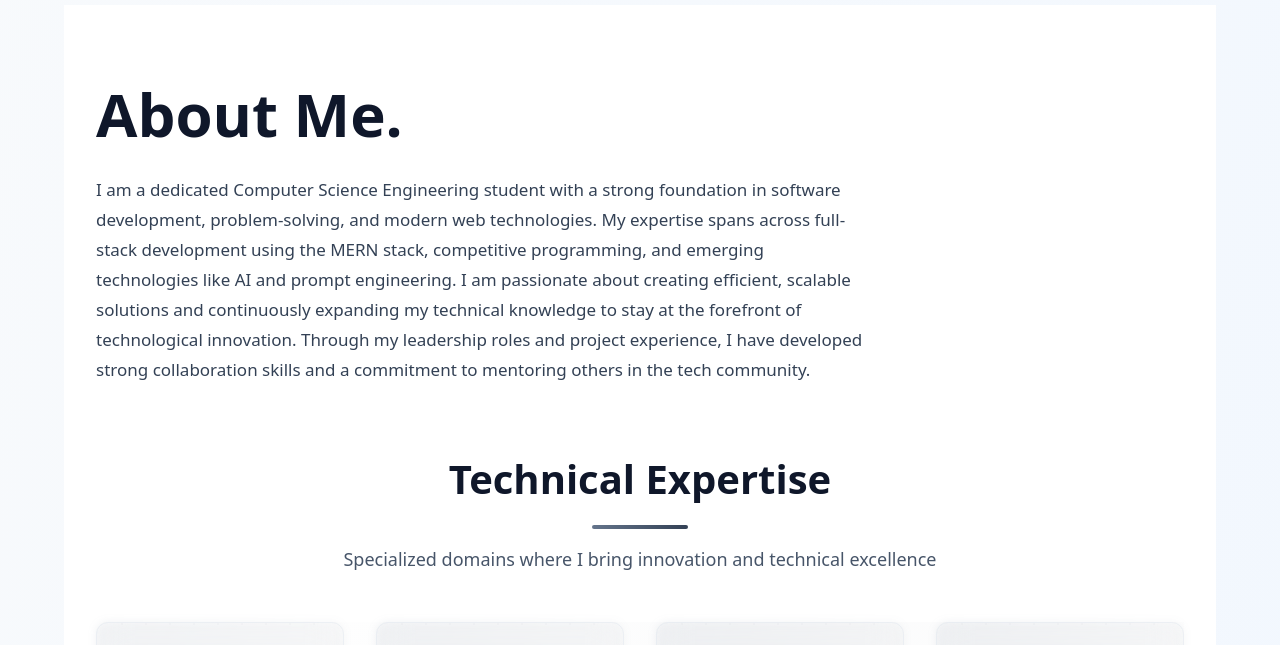
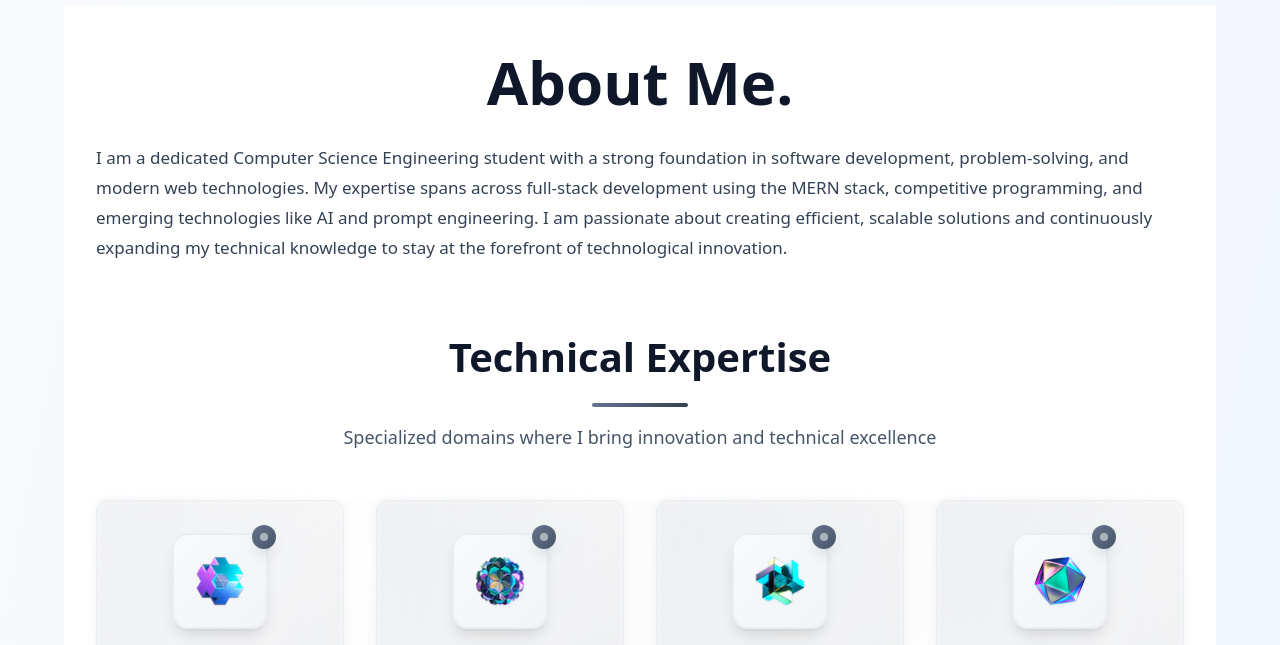
Before and after one commit to SupratimRK/My_Portfolio, a React (Vite) app: page / in a window 1280 px wide. Shown: the part 923-1568 px from the top of the page. Built offline with nearby package versions, Linux system fonts and the light colour scheme; no server answers.

Commit message:
About section modified and DM link added

```diff
--- a/src/components/About.jsx
+++ b/src/components/About.jsx
@@ -8,15 +8,14 @@ import ServiceCard from "./ServiceCard";
 
 function About() {
     return (
-        <div className="px-4 sm:px-6 lg:px-8 bg-white py-16">
-            <motion.div variants={textVariant(0.1)}>
-
-                <h2 className={`${styles.sectionHeadText} text-navy-900`}>About Me.</h2>
-            </motion.div>
+    <div className="px-4 sm:px-6 lg:px-8 bg-white py-8">
+        <motion.div variants={textVariant(0.1)} className="text-center">
+            <h2 className={`${styles.sectionHeadText} text-navy-900`}>About Me.</h2>
+        </motion.div>
 
             <motion.p
                 variants={fadeIn("", "", 0.1, 1)}
-                className="mt-4 text-navy-700 text-[17px] max-w-3xl leading-[30px]"
+                className="mt-4 text-navy-700 text-[17px] max-w-10xl leading-[30px]"
             >
                 {about_page_text}
             </motion.p>
--- a/src/components/Contact.jsx
+++ b/src/components/Contact.jsx
@@ -60,7 +60,6 @@ const Contact = () => {
 
     return (
         <div className="relative px-4 sm:px-6 lg:px-8 py-16 overflow-hidden bg-white">
-
             <div className="absolute top-0 left-0 w-72 h-72 bg-navy-200/30 rounded-full mix-blend-multiply filter blur-xl opacity-40 animate-blob"></div>
             <div className="absolute top-0 right-0 w-72 h-72 bg-blue-200/30 rounded-full mix-blend-multiply filter blur-xl opacity-40 animate-blob animation-delay-2000"></div>
             <div className="absolute -bottom-8 left-20 w-72 h-72 bg-slate-200/30 rounded-full mix-blend-multiply filter blur-xl opacity-40 animate-blob animation-delay-4000"></div>
@@ -71,7 +70,6 @@ const Contact = () => {
             </motion.div>
 
             <div className="grid grid-cols-1 lg:grid-cols-2 gap-12 mt-12 relative z-10 max-w-6xl mx-auto">
-
                 <motion.div
                     variants={fadeIn("right", "", 0.2, 1)}
                     className="flex flex-col space-y-6"
@@ -81,7 +79,6 @@ const Contact = () => {
                         I'm currently available for freelance work or full-time positions.
                         Drop me a line if you'd like to work together!
                     </p>
-
                     <div className="flex flex-col space-y-4">
                         <div className="flex items-center space-x-4">
                             <div className="w-12 h-12 rounded-full bg-navy-100 flex items-center justify-center border border-navy-300">
@@ -94,7 +91,6 @@ const Contact = () => {
                                 <p className="text-navy-600">{Email}</p>
                             </div>
                         </div>
-
                         <div className="flex items-center space-x-4">
                             <div className="w-12 h-12 rounded-full bg-navy-100 flex items-center justify-center border border-navy-300">
                                 <svg xmlns="http://www.w3.org/2000/svg" className="h-6 w-6 text-navy-600" fill="none" viewBox="0 0 24 24" stroke="currentColor">
@@ -105,6 +101,18 @@ const Contact = () => {
                             <div>
                                 <h4 className="text-navy-900 font-medium">Location</h4>
                                 <p className="text-navy-600">Kolkata, West Bengal, India</p>
+                            </div>
+                        </div>
+                        <div className="flex items-center space-x-4">
+                            <div className="w-12 h-12 rounded-full bg-navy-100 flex items-center justify-center border border-navy-300">
+                                {/* WhatsApp SVG Logo */}
+                                <svg xmlns="http://www.w3.org/2000/svg" viewBox="0 0 32 32" className="h-6 w-6 text-navy-600">
+                                    <path fill="currentColor" d="M16 3C9.373 3 4 8.373 4 15c0 2.637.86 5.08 2.34 7.09L4 29l7.18-2.29A12.93 12.93 0 0 0 16 27c6.627 0 12-5.373 12-12S22.627 3 16 3zm0 22.917c-2.13 0-4.21-.62-5.97-1.8l-.43-.27-4.27 1.36 1.4-4.16-.28-.44A9.93 9.93 0 0 1 6 15c0-5.514 4.486-10 10-10s10 4.486 10 10-4.486 10-10 10zm5.29-7.6c-.29-.15-1.71-.84-1.97-.94-.26-.1-.45-.15-.64.15-.19.29-.74.94-.91 1.13-.17.19-.34.21-.63.07-.29-.15-1.22-.45-2.33-1.43-.86-.77-1.44-1.72-1.61-2.01-.17-.29-.02-.45.13-.6.13-.13.29-.34.43-.51.14-.17.19-.29.29-.48.1-.19.05-.36-.02-.51-.07-.15-.64-1.54-.88-2.11-.23-.56-.47-.48-.64-.49-.16-.01-.36-.01-.56-.01-.19 0-.5.07-.76.36-.26.29-1 1-.99 2.43.01 1.43 1.03 2.81 1.18 3.01.15.19 2.03 3.1 4.93 4.22.69.3 1.23.48 1.65.61.69.22 1.32.19 1.81.12.55-.08 1.71-.7 1.95-1.37.24-.67.24-1.25.17-1.37-.07-.12-.26-.19-.55-.34z"/>
+                                </svg>
+                            </div>
+                            <div>
+                                <h4 className="text-navy-900 font-medium">Prefer direct messaging?</h4>
+                                <a href="https://wa.me/917044037047" target="_blank" rel="noopener noreferrer" className="text-navy-700 hover:text-green-500">Message me on WhatsApp</a>
                             </div>
                         </div>
                     </div>
@@ -159,17 +167,15 @@ const Contact = () => {
 
                         <button
                             type="submit"
-                            className="bg-navy-600 hover:bg-navy-700 py-3 px-8 outline-none w-fit text-white font-bold shadow-lg rounded-xl transition-all duration-300 transform hover:scale-105"
+                            className="bg-navy-600 hover:bg-navy-700 py-3 px-8 outline-none w-fit text-white font-bold shadow-lg rounded-xl transition-all duration-300 transform hover:scale-105 flex items-center gap-2"
                             disabled={loading}
                         >
-                            {loading ? (
-                                <div className="flex items-center justify-center">
-                                    <div className="w-5 h-5 border-t-2 border-white rounded-full animate-spin mr-2"></div>
-                                    Sending...
-                                </div>
-                            ) : (
-                                "Send Message"
+                            {loading && (
+                                <span className="flex items-center">
+                                    <span className="w-5 h-5 border-t-2 border-white rounded-full animate-spin mr-2"></span>
+                                </span>
                             )}
+                            {loading ? "Sending..." : "Send Message"}
                         </button>
                     </form>
                 </motion.div>
--- a/src/constants/index.js
+++ b/src/constants/index.js
@@ -4,7 +4,7 @@ const words = [
     "Software Developer",
     "Problem Solver",
     "MERN Stack Developer",
-    "Competitive Programmer",
+    "Context-Prompt Engineer",
 ];
 
 const socialsData = [
@@ -87,9 +87,9 @@ const techStack = ["C", "Java", "Python", "html", "css", "js", "nodejs", "Expres
 }));
 
 
-const home_page_text = "A 3rd-year Computer Science Engineering student at Techno Bengal Institute of Technology with a strong passion for problem-solving, algorithms, and emerging technologies. My journey has been shaped by exploring the depth of coding, AI, and innovation while continuously striving to create meaningful impact through technology. I bring with me valuable past experiences as the Lead of DSA and CP at GDG on Campus BIT and as a Campus Ambassador for E-Summit'24, Jadavpur University. These roles have helped me develop leadership, mentorship, and collaboration skills while working with diverse teams and communities."
+const home_page_text = "A 3rd-year Computer Science Engineering student at Techno Bengal Institute of Technology with a strong passion for problem-solving, algorithms, and emerging technologies. My journey has been shaped by exploring the depth of coding, AI, and innovation while continuously striving to create meaningful impact through technology. I bring with me valuable past experiences as the Lead of DSA and CP at GDG on Campus BIT and as a Campus Ambassador for E-Summit'24, Jadavpur University. These roles have helped me develop leadership, mentorship, and collaboration skills while working with diverse teams and communities. Through my leadership roles and project experience, I have developed strong collaboration skills and a commitment to mentoring others in the tech community."
 
-const about_page_text = "I am a dedicated Computer Science Engineering student with a strong foundation in software development, problem-solving, and modern web technologies. My expertise spans across full-stack development using the MERN stack, competitive programming, and emerging technologies like AI and prompt engineering. I am passionate about creating efficient, scalable solutions and continuously expanding my technical knowledge to stay at the forefront of technological innovation. Through my leadership roles and project experience, I have developed strong collaboration skills and a commitment to mentoring others in the tech community."
+const about_page_text = "I am a dedicated Computer Science Engineering student with a strong foundation in software development, problem-solving, and modern web technologies. My expertise spans across full-stack development using the MERN stack, competitive programming, and emerging technologies like AI and prompt engineering. I am passionate about creating efficient, scalable solutions and continuously expanding my technical knowledge to stay at the forefront of technological innovation."
 
 const Work_page_text = "As a fresher in the field, I have yet to gain industrial experience but am actively working on personal and academic projects, driven by a strong eagerness to learn and grow .I serve as the Lead of the Data Structures and Algorithms & Competitive Programming domain for Google Developers Group on Campus at Bengal Institute of Technology, where I organize and lead coding workshops, interactive sessions, and theme-based contests to cultivate foundational skills and a passion for coding among students. In this role, I've focused on making learning engaging and accessible, fostering a collaborative atmosphere and guiding junior peers. Additionally, as the Campus Ambassador for E-Summit '24 at Jadavpur University, I am dedicated to enhancing outreach and connecting students with unique opportunities in entrepreneurship and innovation."
 
```
